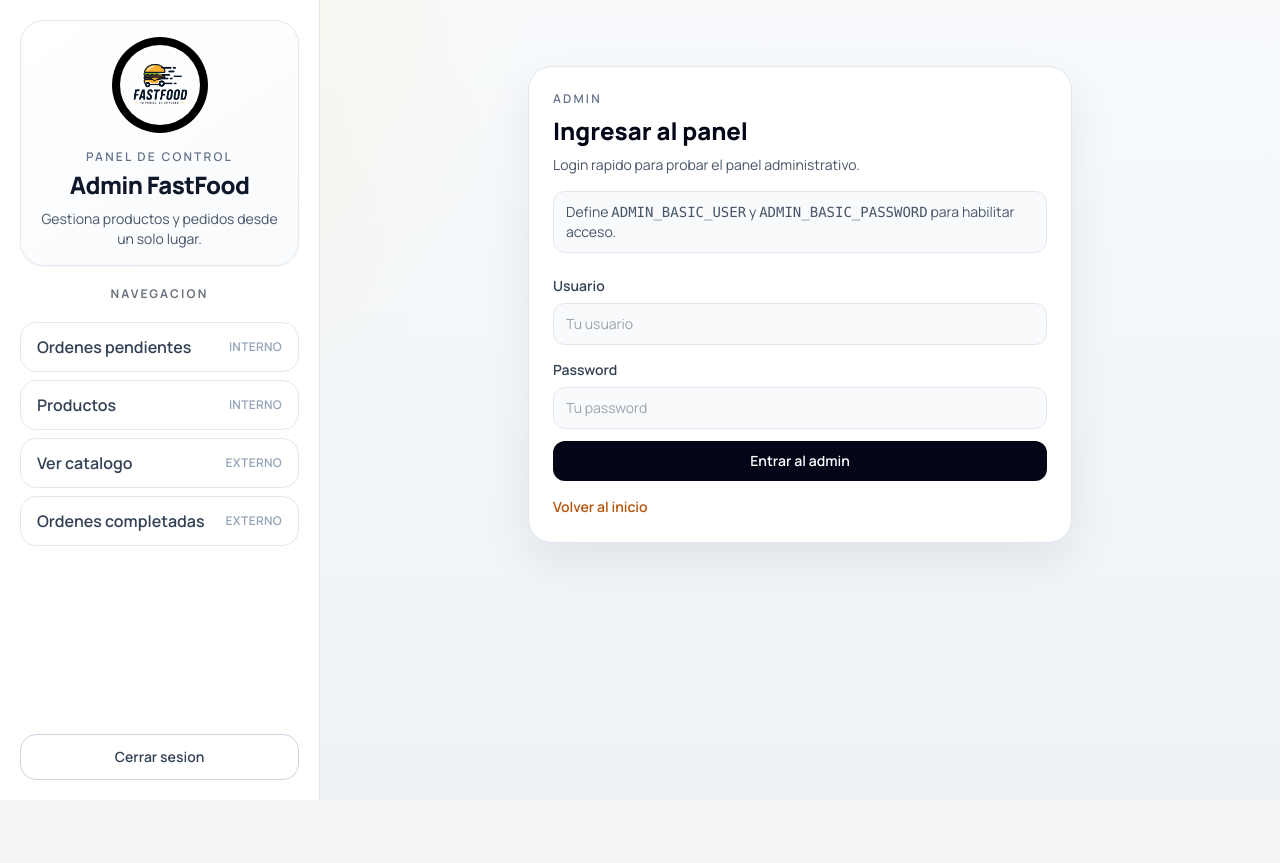
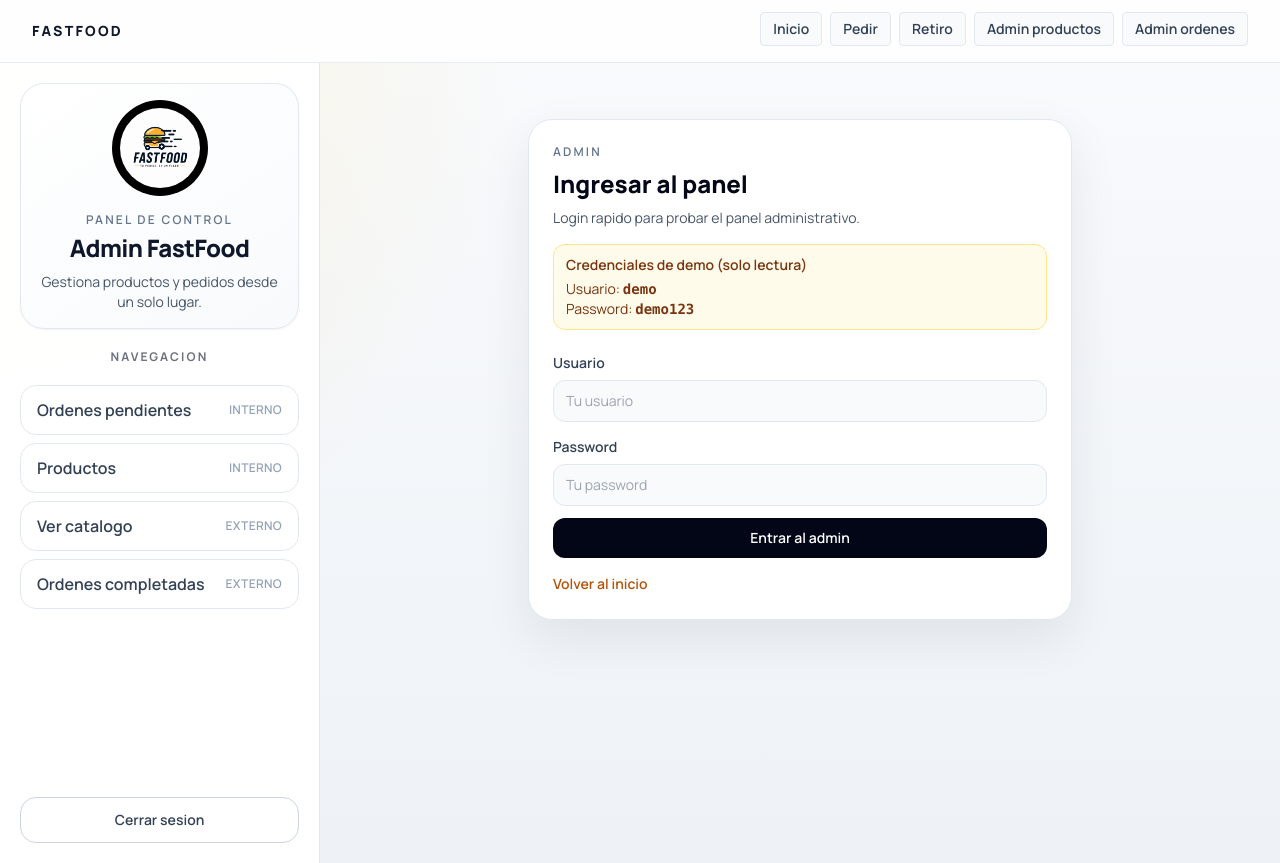
Before and after one commit to leamartinez1707/next-tienda, a Next.js app: page /admin/login in a window 1280 px wide. Before the commit the page ends 800 px from the top, so only its background shows below. Built offline with nearby package versions, Linux system fonts and the light colour scheme; no server answers.

Commit message:
feat: navbar for better user test

```diff
--- a/app/admin/layout.tsx
+++ b/app/admin/layout.tsx
@@ -23,7 +23,7 @@ export default async function AdminLayout({
                     {adminRole === 'readonly' ? (
                         <div className="mb-4 rounded-2xl border border-amber-200 bg-amber-50 px-4 py-3 text-sm text-amber-900">
                             <p className="font-semibold">Modo demo: solo lectura</p>
-                            <p className="mt-1">Puedes recorrer el panel, pero no crear, editar ni completar acciones.</p>
+                            <p className="mt-1">Puedes recorrer el panel y completar pedidos, pero no crear ni editar productos.</p>
                         </div>
                     ) : null}
                     {children}
--- a/app/admin/login/page.tsx
+++ b/app/admin/login/page.tsx
@@ -1,8 +1,9 @@
 import Link from "next/link"
+import { getDemoAdminCredentials } from "@/src/lib/admin-auth"
 
 const getErrorMessage = (error: string | undefined) => {
   if (error === 'invalid') return 'Credenciales invalidas. Intenta nuevamente.'
-  if (error === 'disabled') return 'Login admin deshabilitado: faltan variables de entorno.'
+  if (error === 'disabled') return 'El acceso admin no esta disponible en este entorno.'
   return null
 }
 
@@ -14,9 +15,7 @@ const LoginPage = async ({
   const { next, error } = await searchParams
   const safeNext = next?.startsWith('/admin') ? next : '/admin/products'
   const errorMessage = getErrorMessage(error)
-  const demoUser = process.env.ADMIN_DEMO_USER
-  const demoPassword = process.env.ADMIN_DEMO_PASSWORD
-  const showDemoCredentials = Boolean(demoUser && demoPassword)
+  const demoCredentials = getDemoAdminCredentials()
 
   return (
     <div className="mx-auto flex min-h-[70dvh] w-full max-w-xl items-center justify-center px-3 py-8 sm:px-4">
@@ -25,17 +24,11 @@ const LoginPage = async ({
         <h1 className="mt-2 text-2xl font-black text-slate-950">Ingresar al panel</h1>
         <p className="mt-2 text-sm text-slate-600">Login rapido para probar el panel administrativo.</p>
 
-        {showDemoCredentials ? (
-          <div className="mt-4 rounded-xl border border-amber-200 bg-amber-50 px-3 py-2.5 text-sm text-amber-900">
-            <p className="font-semibold">Credenciales de demo (solo lectura)</p>
-            <p className="mt-1">Usuario: <span className="font-mono font-semibold">{demoUser}</span></p>
-            <p>Password: <span className="font-mono font-semibold">{demoPassword}</span></p>
-          </div>
-        ) : (
-          <p className="mt-4 rounded-xl border border-slate-200 bg-slate-50 px-3 py-2.5 text-sm text-slate-600">
-            Define <span className="font-mono">ADMIN_BASIC_USER</span> y <span className="font-mono">ADMIN_BASIC_PASSWORD</span> para habilitar acceso.
-          </p>
-        )}
+        <div className="mt-4 rounded-xl border border-amber-200 bg-amber-50 px-3 py-2.5 text-sm text-amber-900">
+          <p className="font-semibold">Credenciales de demo (solo lectura)</p>
+          <p className="mt-1">Usuario: <span className="font-mono font-semibold">{demoCredentials.user}</span></p>
+          <p>Password: <span className="font-mono font-semibold">{demoCredentials.password}</span></p>
+        </div>
 
         {errorMessage ? (
           <p className="mt-4 rounded-xl border border-red-200 bg-red-50 px-3 py-2 text-sm font-medium text-red-700">
--- a/app/layout.tsx
+++ b/app/layout.tsx
@@ -1,6 +1,7 @@
 import type { Metadata } from "next";
 import { Manrope } from "next/font/google";
 import "./globals.css";
+import TopNavbar from "@/components/ui/TopNavbar";
 
 const manrope = Manrope({
   subsets: ["latin"],
@@ -41,6 +42,7 @@ export default function RootLayout({
   return (
     <html lang="es">
       <body className={`${manrope.variable} ${manrope.className} bg-gray-100`}>
+        <TopNavbar />
         {children}
       </body>
     </html>
--- /dev/null
+++ b/components/ui/TopNavbar.tsx
@@ -0,0 +1,38 @@
+import Link from "next/link"
+
+const links = [
+  { href: "/", label: "Inicio" },
+  { href: "/order/cafe", label: "Pedir" },
+  { href: "/orders", label: "Retiro" },
+  { href: "/admin/products", label: "Admin productos" },
+  { href: "/admin/orders", label: "Admin ordenes" },
+]
+
+const TopNavbar = () => {
+  return (
+    <header className="sticky top-0 z-50 border-b border-slate-200/80 bg-white/90 backdrop-blur">
+      <nav
+        aria-label="Navegacion principal"
+        className="mx-auto flex w-full max-w-7xl items-center gap-3 px-4 py-3 sm:px-6 lg:px-8"
+      >
+        <Link href="/" className="shrink-0 text-sm font-black uppercase tracking-[0.16em] text-slate-900">
+          FastFood
+        </Link>
+
+        <div className="ml-auto flex items-center gap-2 overflow-x-auto whitespace-nowrap pb-1 text-sm font-semibold text-slate-700 [scrollbar-width:none] [&::-webkit-scrollbar]:hidden">
+          {links.map((link) => (
+            <Link
+              key={link.href}
+              href={link.href}
+              className="rounded border border-slate-200 bg-slate-50 px-3 py-1.5 transition-colors hover:border-amber-300 hover:bg-amber-50 hover:text-amber-900"
+            >
+              {link.label}
+            </Link>
+          ))}
+        </div>
+      </nav>
+    </header>
+  )
+}
+
+export default TopNavbar
--- a/src/lib/admin-auth.ts
+++ b/src/lib/admin-auth.ts
@@ -9,6 +9,10 @@ type Credentials = {
 export type AdminRole = 'full' | 'readonly' | null
 
 const ADMIN_ROLES: Exclude<AdminRole, null>[] = ['full', 'readonly']
+const DEMO_ADMIN_CREDENTIALS: Credentials = {
+  user: 'demo',
+  password: 'demo123',
+}
 
 const toToken = (credentials: Credentials) =>
   Buffer.from(`${credentials.user}:${credentials.password}`).toString('base64')
@@ -21,12 +25,8 @@ export const getFullAdminCredentials = (): Credentials | null => {
   return { user, password }
 }
 
-export const getDemoAdminCredentials = (): Credentials | null => {
-  const user = process.env.ADMIN_DEMO_USER?.trim()
-  const password = process.env.ADMIN_DEMO_PASSWORD
-
-  if (!user || !password) return null
-  return { user, password }
+export const getDemoAdminCredentials = (): Credentials => {
+  return DEMO_ADMIN_CREDENTIALS
 }
 
 export const getFullAdminToken = (): string | null => {
```
Also changed, not shown: middleware.ts (+6 -13 lines), 1 other file (tests, documents, lock files or other folders).
